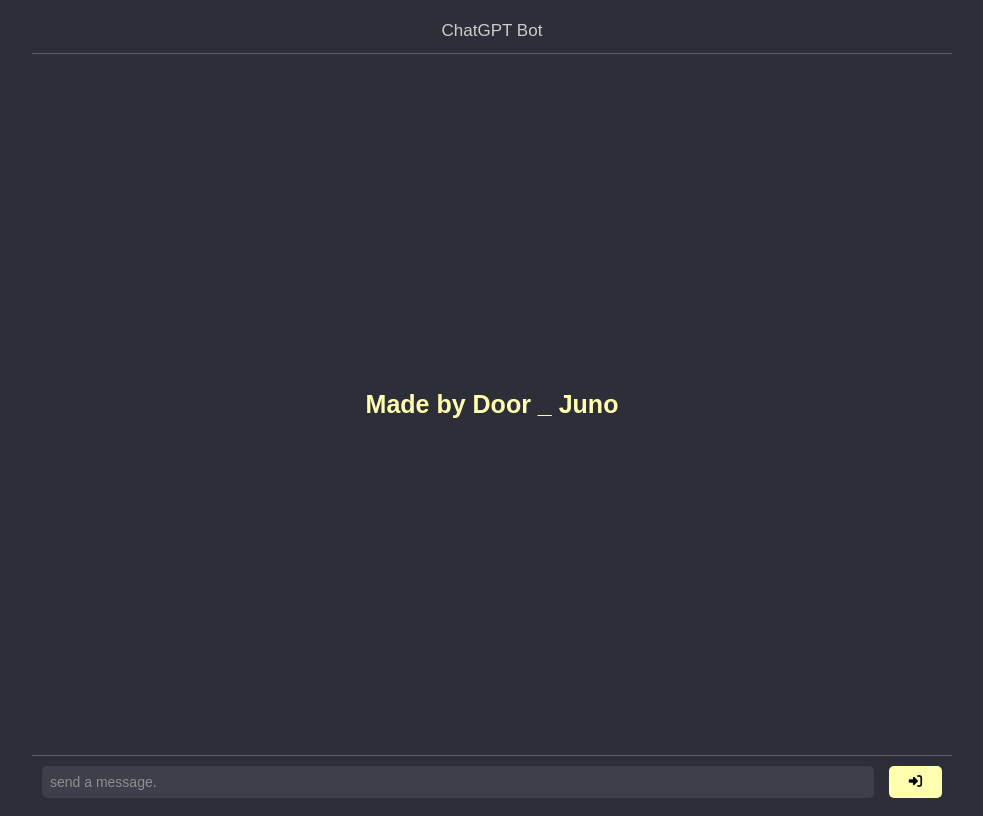
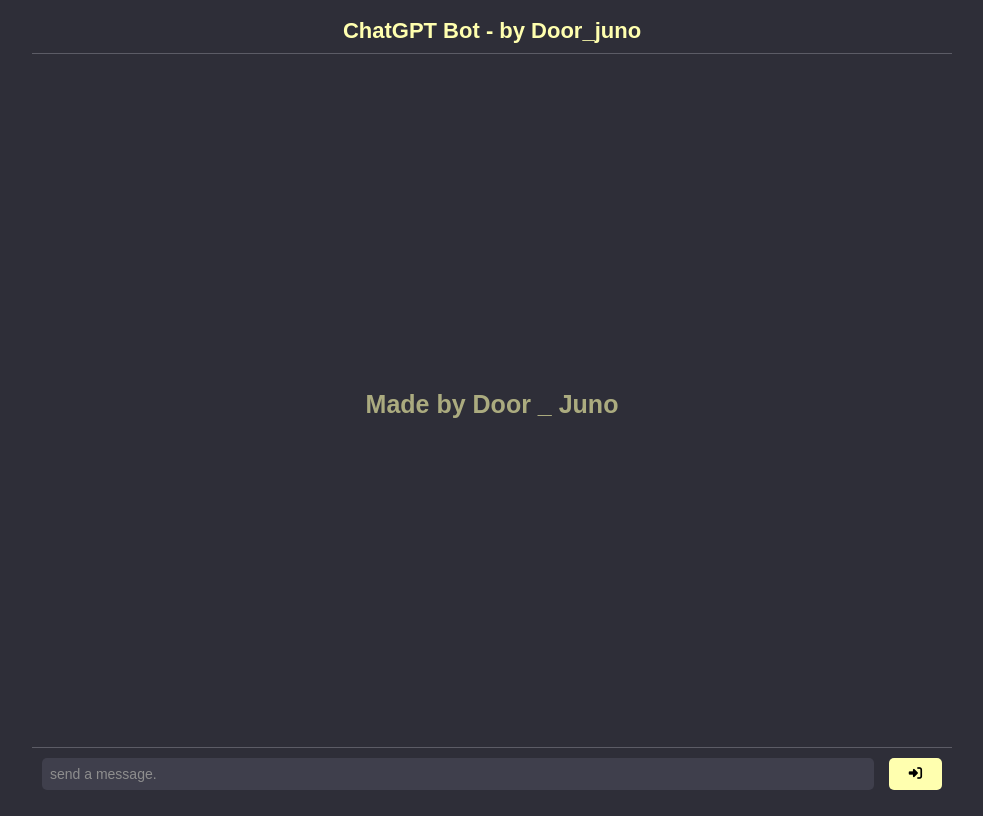
Before and after one commit to Door-Juno/-Haedal-Web_bootcamp, a plain HTML site: page src/4_1/gpt/index.html in a window 1280 px wide. Shown: the whole page, without its empty margins (148-1131 px from the left). Drawn offline with Linux system fonts and the light colour scheme.

Commit message:
Edit : gpt

```diff
--- a/src/4_1/gpt/index.html
+++ b/src/4_1/gpt/index.html
@@ -9,11 +9,11 @@
 <body>
     <div class = "container">
         <div class = "header">
-            <h3> ChatGPT Bot</h3>
+            <h3> ChatGPT Bot - by Door_juno</h3>
         </div>
 
         <div class = "info">
-            <a herf = "https://github.com/Door-Juno" target="_blank">Made by Door _ Juno
+            <a href = "https://github.com/Door-Juno" target="_blank">Made by Door _ Juno </a>
         </div>
         <div class = "chat-container">
             <div id  = "chat-log"></div>
--- a/src/4_1/gpt/style.css
+++ b/src/4_1/gpt/style.css
@@ -21,14 +21,14 @@ body {
     display: flex;
     align-items: center;
     justify-content: center;
-    color: #cccccc;
+    color: rgb(255, 255, 175);
     border-bottom: 1px solid #5c5c66;
     height: 45px;
 }
 
 .header h3 {
-    font-size: 17px;
-    font-weight: 500;
+    font-size: 22px;
+    font-weight: bold;
 }
 
 
@@ -45,10 +45,13 @@ body {
     font-size: 25px;
     font-weight: 600;
     transition: all 0.3s ease;
+    opacity: 0.6;
 }
 
 .info a:hover{
-    color: rgb(221, 221, 0);
+    color: rgb(221, 150, 0);
+    text-decoration: underline;
+    opacity: 1;
 }
 
 .input-container{
```
